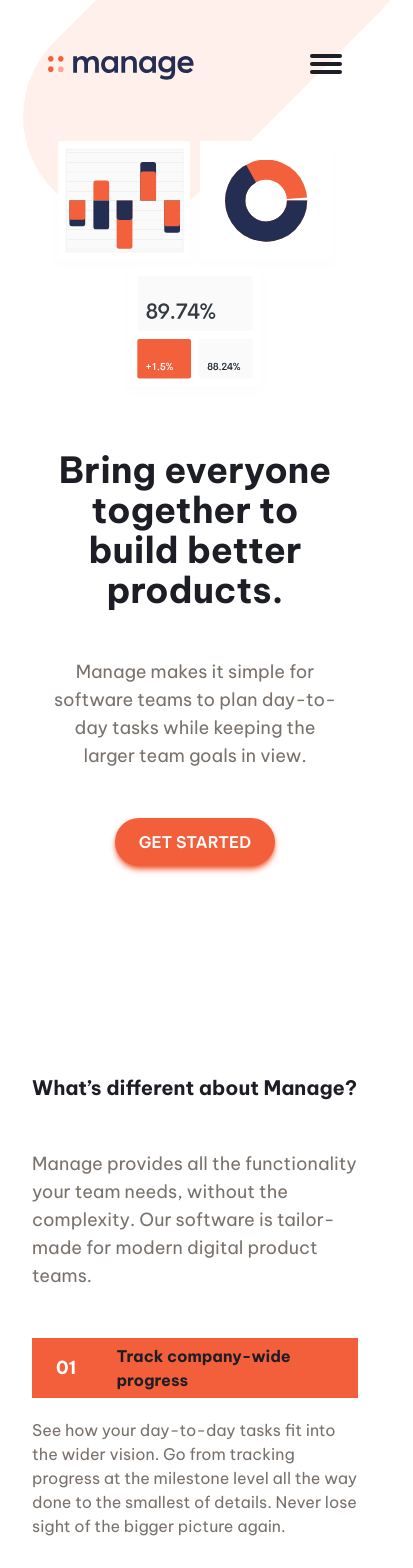
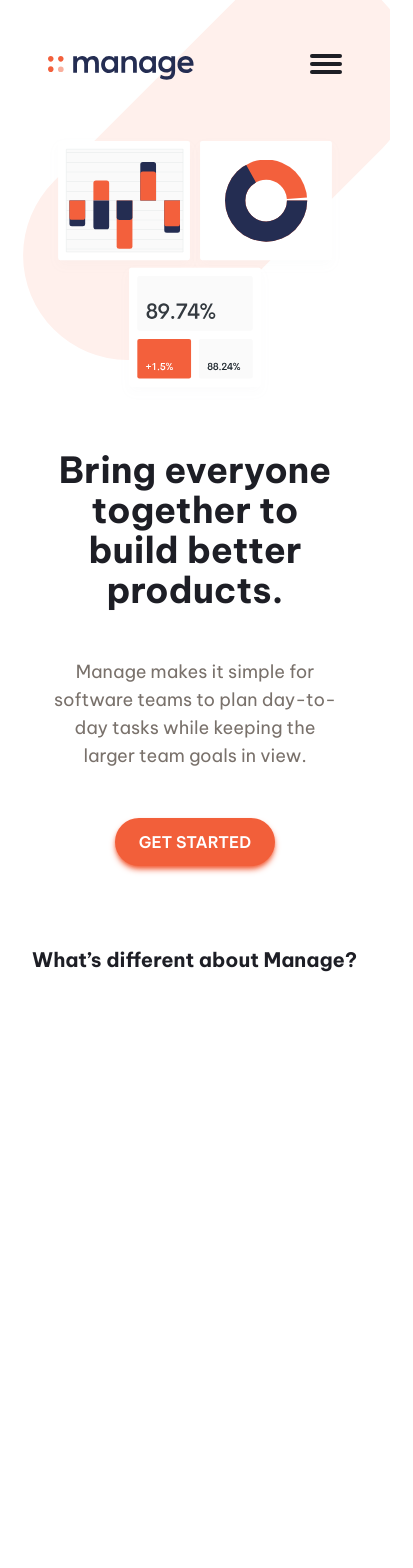
Before and after one commit to Sifanfiseha/Manage-landing-page, a React (Vite) app: page / in a window 390 px wide. Shown: the top 1568 px of the page, 413 px wide, since content can reach past the window. After the commit the page ends 1000 px from the top, so only its background shows below. Built offline with nearby package versions, Linux system fonts and the light colour scheme.

Commit message:
fix: responsivness issue

```diff
--- a/src/components/AboutUs.jsx
+++ b/src/components/AboutUs.jsx
@@ -4,9 +4,9 @@ export default function AboutUs() {
   return (
     <section
       id="about-us"
-      className="my-52 mx-8  md:mx-32 grid grid-cols-1 md:grid-cols-2"
+      className="my-20 md:my-52  md:mx-32 grid grid-cols-1 md:grid-cols-2"
     >
-      <div>
+      <div className=" mx-8">
         <h2 className="text-xl md:text-5xl font-bold">
           What’s different about Manage?
         </h2>
@@ -19,15 +19,16 @@ export default function AboutUs() {
       <ul className="justify-self-start flex flex-col gap-8">
         {aboutUs.map((info) => (
           <li key={info.id} className="flex flex-col items-start gap-1">
-            <div className="flex bg-Bright-Red items-center gap-4">
+            <div className="flex ml-8 relative items-center gap-4">
+              <div className="absolute bg-orange-100 -z-90 top-0 left-2 bottom-0 right-[-12rem]"></div>
               <p className="bg-Bright-Red px-6 text-center text-white font-bold justify-self-auto text-lg py-2 rounded-full ">
                 0{info.id}
               </p>
-              <h3 className="md:text-[1.25rem]  my-1.5 font-bold">
+              <h3 className="md:text-[1.25rem] text-[1rem] my-1.5 font-bold">
                 {info.title}
               </h3>
             </div>
-            <div>
+            <div className="mx-8">
               <p className="my-4 pl-0 text-left md:pl-20  md:text-lg text-stone-500">
                 {info.discription}
               </p>
--- a/src/components/Hero.jsx
+++ b/src/components/Hero.jsx
@@ -9,7 +9,7 @@ export default function Hero() {
       className="items-center grid grid-cols-1 md:grid-cols-2 place-items-center mx-12 md:mx-32 md:gap-44"
     >
       <img
-        className="absolute -z-10 top-[-20%] right-[-6%]"
+        className="absolute -z-10 top-[-3%] md:top-[-20%] right-[-6%]"
         src={bgimg}
         alt="table pattern"
       />
--- a/src/index.css
+++ b/src/index.css
@@ -19,9 +19,11 @@
   --color-Very-Pale-Red: hsl(13, 100%, 96%);
   --color-Very-Light-Gray: hsl(0, 0%, 98%);
 }
+html,
 body {
   font-family: "Be Vietnam Pro";
   color: var(--color-Very-Dark-Blue);
   overflow-x: hidden;
   height: 1000px;
+  position: relative;
 }
```
